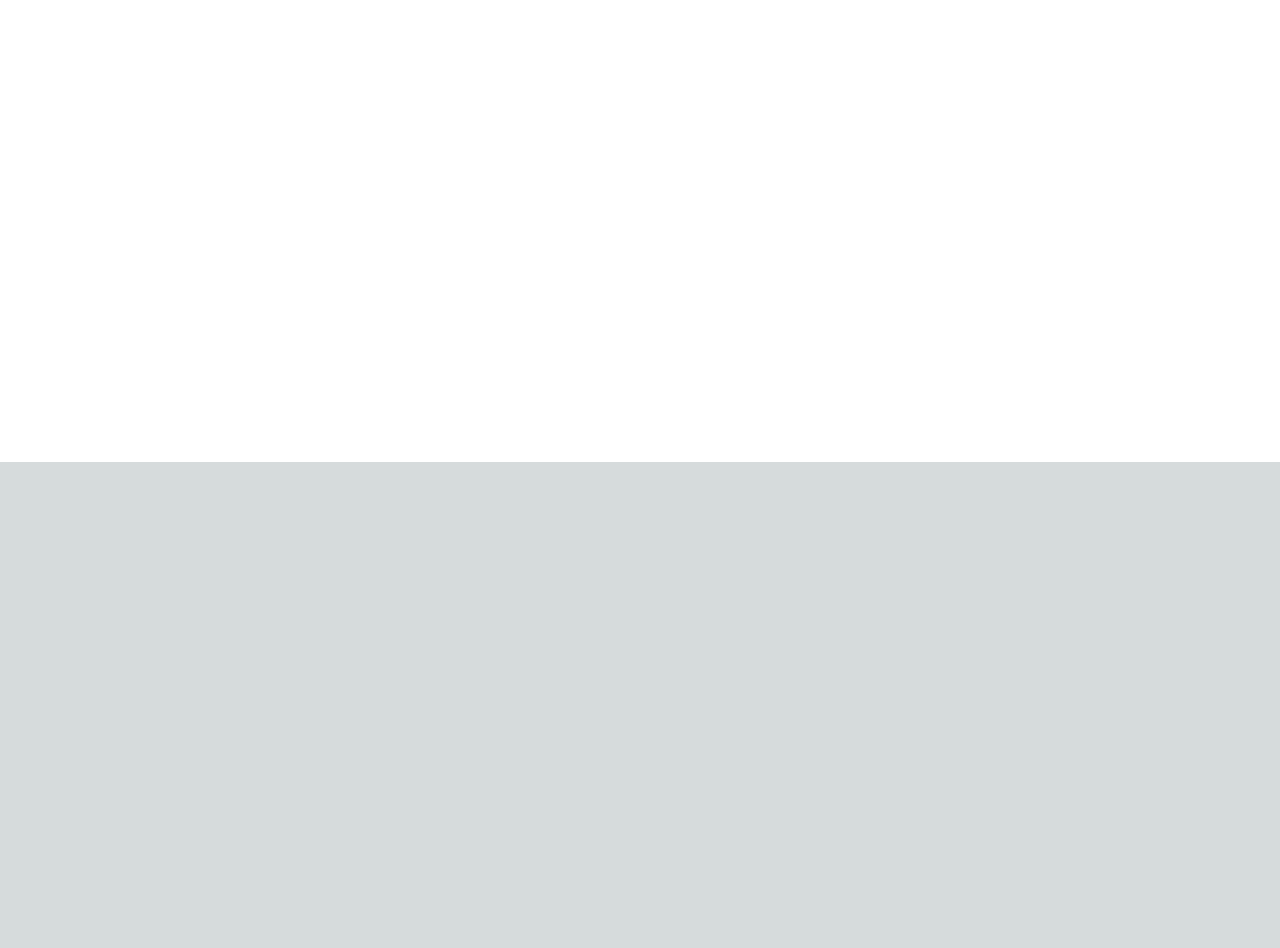
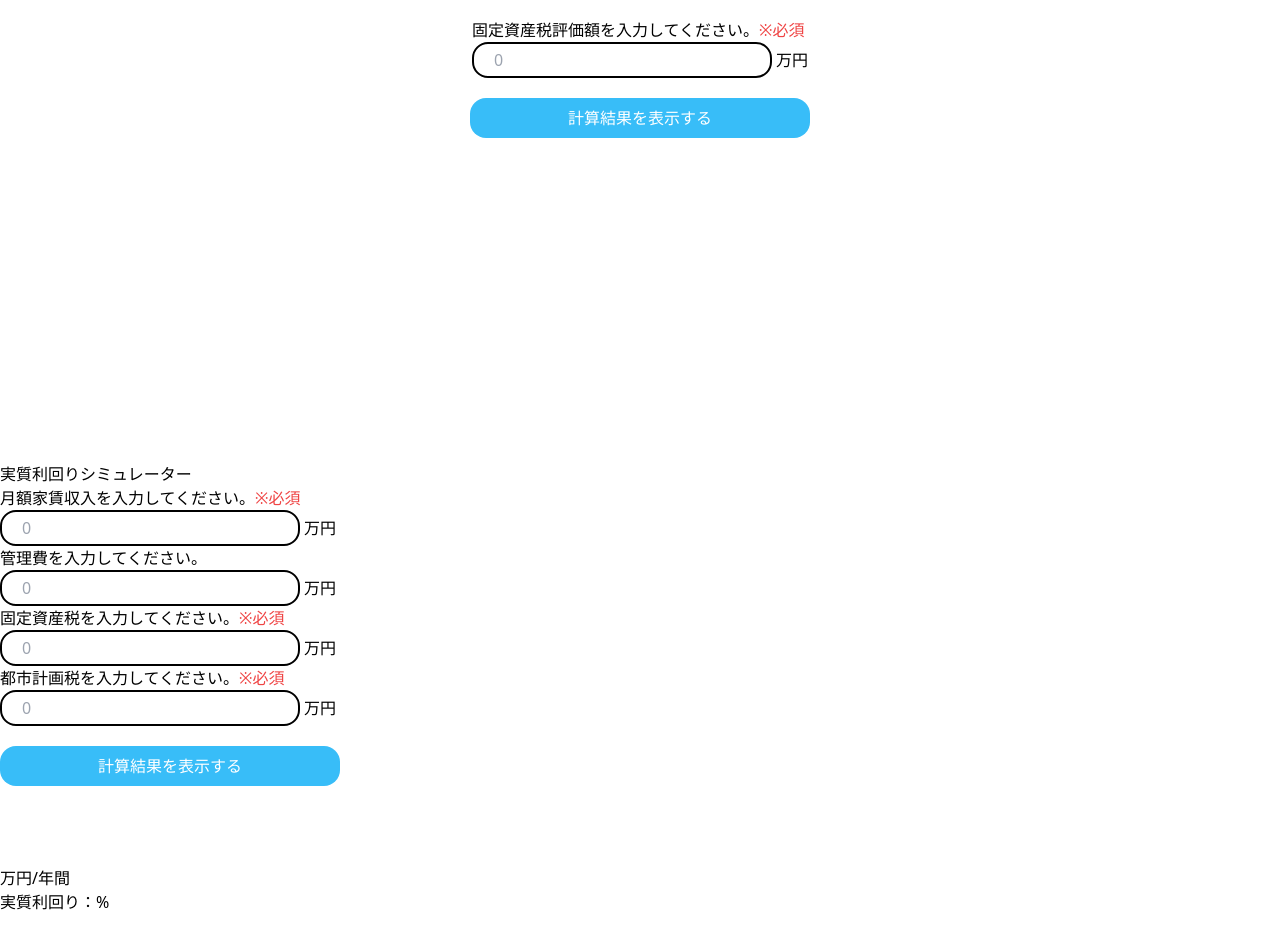
Before and after one commit to otkken2/property-simulator, a Next.js app: page / in a window 1280 px wide. Shown: the part 338-1286 px from the top of the page. Before the commit the page ends 800 px from the top, so only its background shows below. Built offline with nearby package versions, Linux system fonts and the light colour scheme.

Commit message:
実質利回りがとりあえず表示されたところまで(汚いのでリファクタリング必須)

```diff
--- /dev/null
+++ b/components/ButtonPrimary.tsx
@@ -0,0 +1,10 @@
+interface Props {
+  onClickFunc: () => void;
+  label: string;
+}
+
+export const ButtonPrimary = ({onClickFunc, label}:Props) => {
+  return (
+    <button onClick={() => onClickFunc()} className="mb-20 bg-sky-400 text-white px-5 py-2 rounded-2xl w-[340px]">{label}</button>
+  );
+};
--- a/src/pages/index.tsx
+++ b/src/pages/index.tsx
@@ -1,4 +1,6 @@
+import Link from "next/link";
 import { useEffect, useState } from "react"
+import { ButtonPrimary } from "../../components/ButtonPrimary";
 
 
 export default function Home() {
@@ -12,6 +14,15 @@ export default function Home() {
   const [tourokumenkyozei, setTourokumenkyozei] = useState(0);
   const [hudousansyutokuzei, setHudousansyutokuzei] = useState(0);
   const SHIHOUSHOSHI_HOUSYU = 5;
+
+  {/* //入力項目 : 月額家賃収入(必須)、管理費、固定資産税(必須)、都市計画税(必須)*/}
+  const [monthlyRentIncome, setMonthlyRentIncome] = useState<number | undefined>();
+  const [managementFee, setManagementFee] = useState<number | undefined>();
+  const [fixedAssetTax, setFixedAssetTax] = useState<number | undefined>();
+  const [cityPlanningTax, setCityPlanningTax] = useState<number | undefined>();
+  const [realRent, setRealRent] = useState<number | undefined>();
+
+  const [realRateOfReturn, setRealRateOfReturn] = useState<number | undefined>();
 
   useEffect(()=>{
     setTotalResult(tyukai+inshizei+tourokumenkyozei+hudousansyutokuzei + SHIHOUSHOSHI_HOUSYU);
@@ -128,30 +139,65 @@ export default function Home() {
     setShowResults(true);
   };
 
+  const calcRealRateOfReturn = () => {
+    // 実質利回り = 実質家賃収入 / 実質購入費用 * 100
+    // 実質購入費用 = 売買価格 + 諸費用
+    if(propertyPrice === undefined || propertyPrice < 0)return;
+    if(realRent === undefined || realRent < 0)return;
+
+    console.log("realRent", realRent);
+    setRealRateOfReturn(realRent / (propertyPrice + totalResult) * 100)
+    return
+  };
+
+  // 実質家賃収入を計算する関数
+  const calcRealRent = () => {
+    if(monthlyRentIncome === undefined || monthlyRentIncome < 0)return;
+    if(managementFee === undefined || managementFee < 0)return;
+    if(fixedAssetTax === undefined || fixedAssetTax < 0)return;
+    if(cityPlanningTax === undefined || cityPlanningTax < 0)return;
+
+    const result = (monthlyRentIncome - managementFee)*12 - fixedAssetTax - cityPlanningTax;
+    setRealRent(result);
+    calcRealRateOfReturn();
+  };
+
+  console.log(monthlyRentIncome);
+  console.log(managementFee);
+  console.log(fixedAssetTax);
+  console.log(cityPlanningTax);
+
 
   return (
     <main
-      className={`flex min-h-screen flex-col items-center bg-white text-black p-5`}
+      className={`flex min-h-screen flex-col items-center bg-white text-black`}
     >
-      <h1 className=" font-bold text-2xl">物件購入諸費用シミュレーター</h1>
+      {
+
+        <>
+
+          <div className="h-screen w-screen items-center flex flex-col justify-center">
+            <h2 className=" font-bold text-2xl">物件購入諸費用シミュレーター</h2>
             <div className="mb-5 flex flex-col">
-        <label htmlFor="">物件価格を入力してください。</label>
+              <label htmlFor="">物件価格を入力してください。<span className="text-red-500">※必須</span></label>
               <div>
                 <input type="text"  value={propertyPrice} placeholder="0" className="w-[300px] text-black border-2 rounded-2xl border-black px-5 py-1" onChange={(e) => handleChangePropertyPrice(e)}/>
                 <span className="pl-1">万円</span>
               </div>
             </div>
             <div className="mb-5 flex flex-col">
-        <label htmlFor="">固定資産税評価額を入力してください。</label>
+              <label htmlFor="">固定資産税評価額を入力してください。<span className="text-red-500">※必須</span></label>
               <div>
                 <input type="text"  value={koteiShisanZeiHyoukaGaku} placeholder="0" className="w-[300px] text-black border-2 rounded-2xl border-black px-5 py-1" onChange={(e) => handleChangeKoteiShisanZeiHyoukaGaku(e)}/>
                 <span className="pl-1">万円</span>
               </div>
             </div>
-      <button onClick={() => handleCalcResults()} className="mb-20 bg-sky-400 text-white px-5 py-2 rounded-2xl w-[340px]">計算結果を表示する</button>
+            {/* <button onClick={() => handleCalcResults()} className="mb-20 bg-sky-400 text-white px-5 py-2 rounded-2xl w-[340px]">計算結果を表示する</button> */}
+            <ButtonPrimary onClickFunc={handleCalcResults} label="計算結果を表示する"/>
             {
-        showResults &&
-        <div>
+              propertyPrice && koteiShisanZeiHyoukaGaku && showResults &&
+              <>
+                <div className="flex flex-col items-center">
                   <div className="flex bg-red-200 w-[340px] justify-between items-center">
                     <p>仲介手数料</p>
                     <p className=" text-2xl">{tyukai}万円</p>
@@ -179,7 +225,51 @@ export default function Home() {
                       <p className="font-extrabold text-3xl">{totalResult}万円</p>
                     </div>
                   </div>
+                  <div className="text-center flex  mt-10  bg-red-300 ">
+                    <div className="flex flex-col m-auto items-center">
+                      <p className="font-semibold text-xl mr-5">物件購入費用（売買価格 + 諸費用）合計:</p>
+                      <p className="font-extrabold text-3xl">{totalResult + propertyPrice}万円</p>
                     </div>
+                  </div>
+                </div>
+                <Link href="#rimawari" className="text-sky-400">↓↓↓　実質利回りも計算する　↓↓↓</Link>
+              </>
+            }
+          </div>
+          <div id="rimawari" className="h-screen w-screen" >
+            <h2 className="">実質利回りシミュレーター</h2>
+              {/* //入力項目 : 月額家賃収入(必須)、管理費、固定資産税(必須)、都市計画税(必須)*/}
+            <div className="mb-5 flex flex-col">
+              <label htmlFor="">月額家賃収入を入力してください。<span className="text-red-500">※必須</span></label>
+              <div>
+                <input type="text"  value={monthlyRentIncome} placeholder="0" className="w-[300px] text-black border-2 rounded-2xl border-black px-5 py-1" onChange={(e) => setMonthlyRentIncome(Number(e.target.value))}/>
+                <span className="pl-1">万円</span>
+              </div>
+
+              <label htmlFor="">管理費を入力してください。</label>
+              <div>
+                <input type="text"  value={managementFee} placeholder="0" className="w-[300px] text-black border-2 rounded-2xl border-black px-5 py-1" onChange={(e) => setManagementFee(Number(e.target.value))}/>
+                <span className="pl-1">万円</span>
+              </div>
+              <label htmlFor="">固定資産税を入力してください。<span className="text-red-500">※必須</span></label>
+              <div>
+                <input type="text"  value={fixedAssetTax} placeholder="0" className="w-[300px] text-black border-2 rounded-2xl border-black px-5 py-1" onChange={(e) => setFixedAssetTax(Number(e.target.value))}/>
+                <span className="pl-1">万円</span>
+              </div>
+              <label htmlFor="">都市計画税を入力してください。<span className="text-red-500">※必須</span></label>
+              <div>
+                <input type="text"  value={cityPlanningTax} placeholder="0" className="w-[300px] text-black border-2 rounded-2xl border-black px-5 py-1" onChange={(e) => setCityPlanningTax(Number(e.target.value))}/>
+                <span className="pl-1">万円</span>
+              </div>
+            </div>
+
+            <ButtonPrimary onClickFunc={calcRealRent} label="計算結果を表示する"/>
+            <div>
+              <p>{realRent}万円/年間</p>
+              <p>実質利回り：{realRateOfReturn}%</p>
+            </div>
+          </div>
+        </>
       }
     </main>
   )
```
Lines whose indentation alone changed are shown as unchanged.
